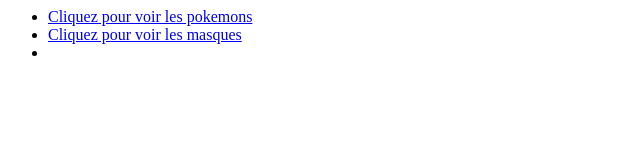
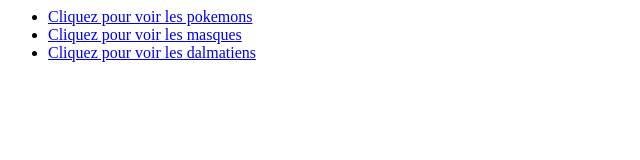
Before and after one commit to Maeva33/groupedistgit, a plain HTML site: page navbar.html in a window 1280 px wide. Shown: the whole page, without its empty margins (0-640 px from the left). Drawn offline with Linux system fonts and the light colour scheme.

Commit message:
modification

```diff
--- a/navbar.html
+++ b/navbar.html
@@ -9,7 +9,7 @@
         <ul>
             <li><a href="pokemon.html">Cliquez pour voir les pokemons</a></li>
             <li><a href="index.html">Cliquez pour voir les masques </a></li>
-            <li></li>
+            <li><a href="dalmatien.html">Cliquez pour voir les dalmatiens</a></li>
         </ul>
     </nav>
 </body>
```
